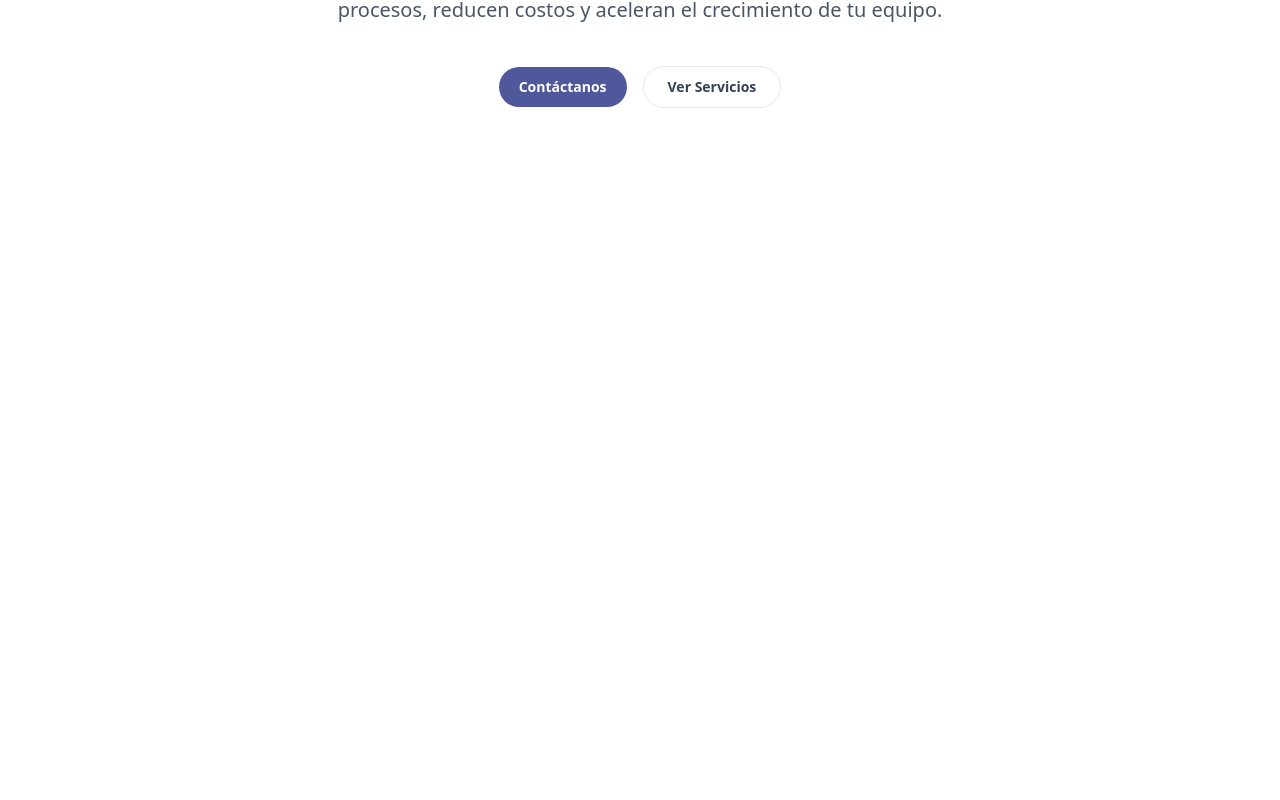
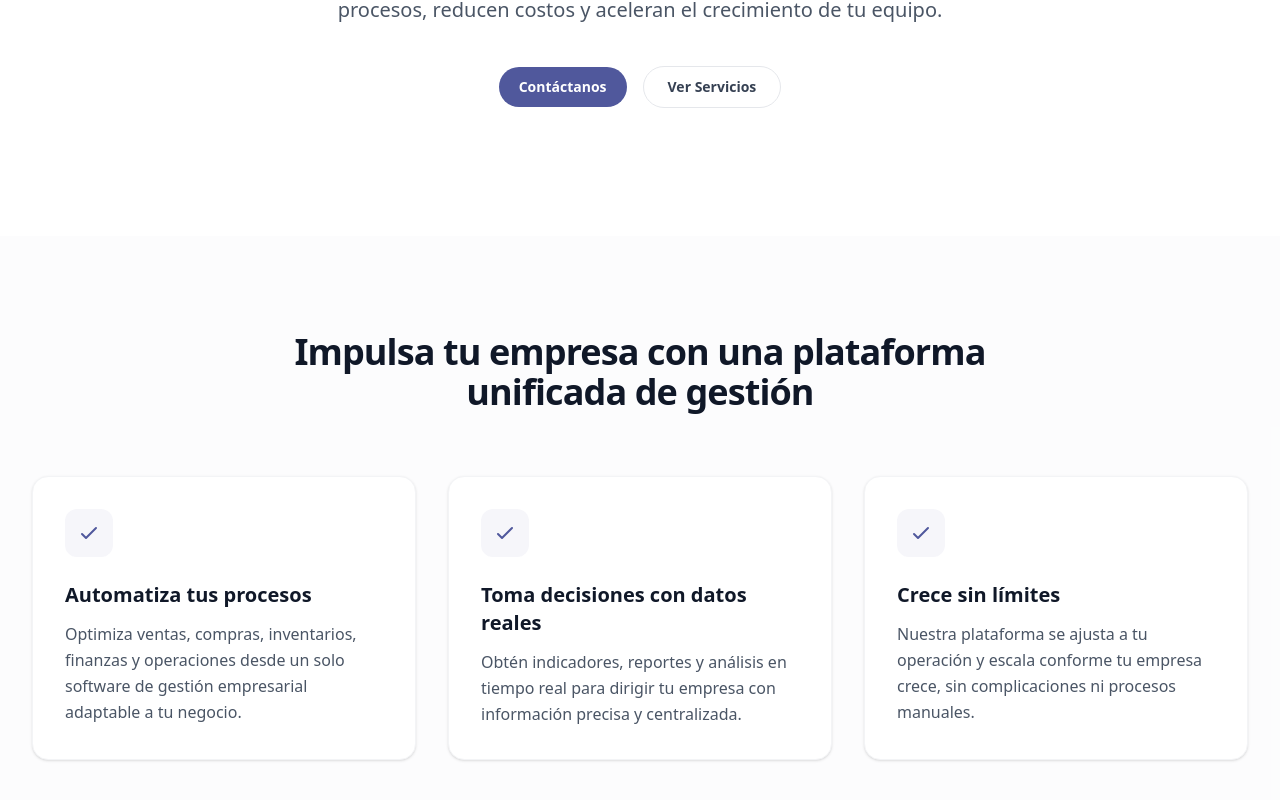
Before and after one commit to byt3roof/webpage, a React (Vite) app: page / in a window 1280 px wide. Shown: the part 590-1390 px from the top of the page. Before the commit the page ends 826 px from the top, so only its background shows below. Built offline with nearby package versions, Linux system fonts and the light colour scheme.

Commit message:
[ADD] value proposition in home

```diff
--- a/src/App.jsx
+++ b/src/App.jsx
@@ -1,5 +1,6 @@
 import { Navbar } from "./components/Navbar";
 import { Hero } from "./components/Hero";
+import { ValueProposition } from "./components/home/ValueProposition";
 
 function App() {
   return (
@@ -9,6 +10,7 @@ function App() {
       {/* Placeholder content to demonstrate layout */}
       <main>
         <Hero />
+        <ValueProposition />
       </main>
     </div>
   );
```
